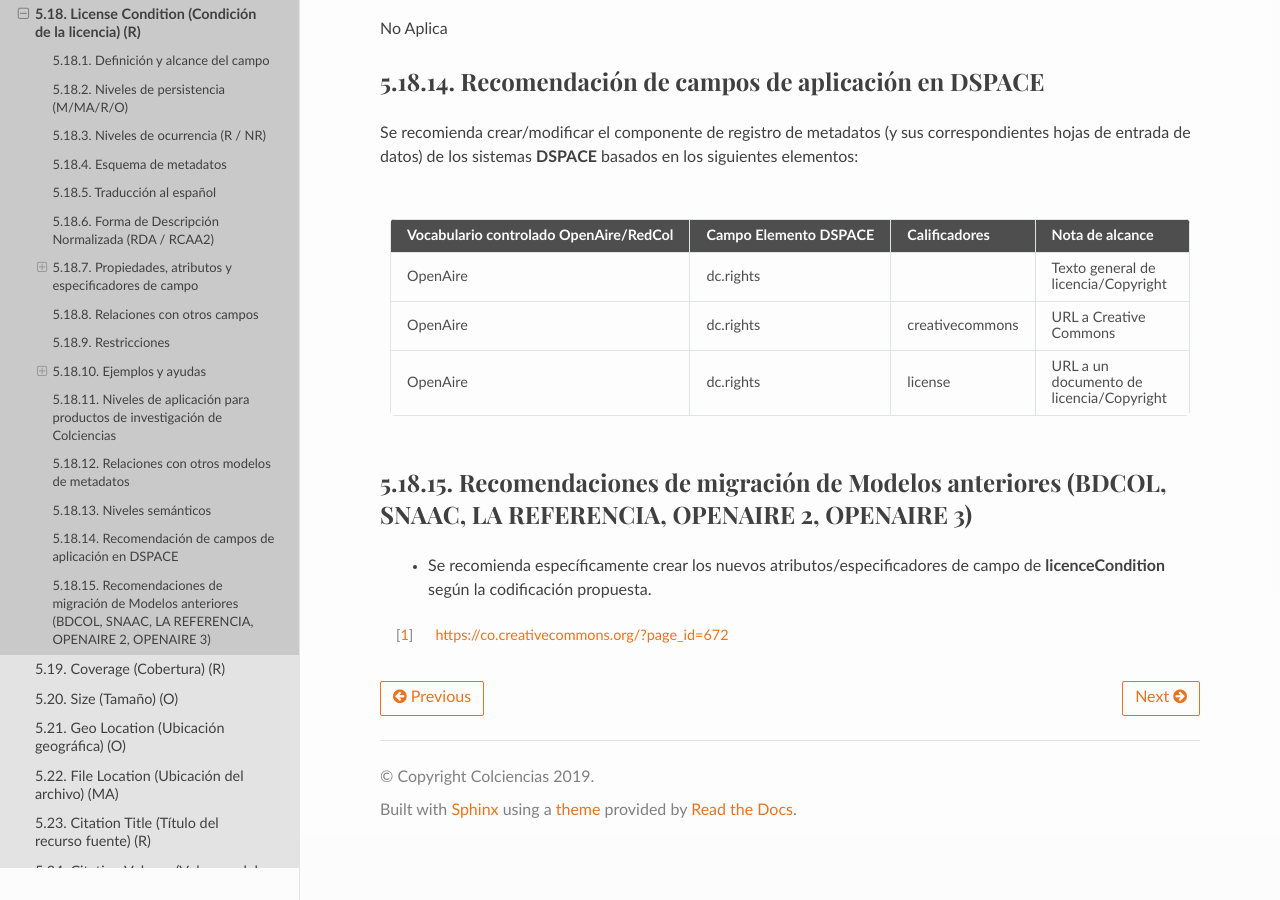
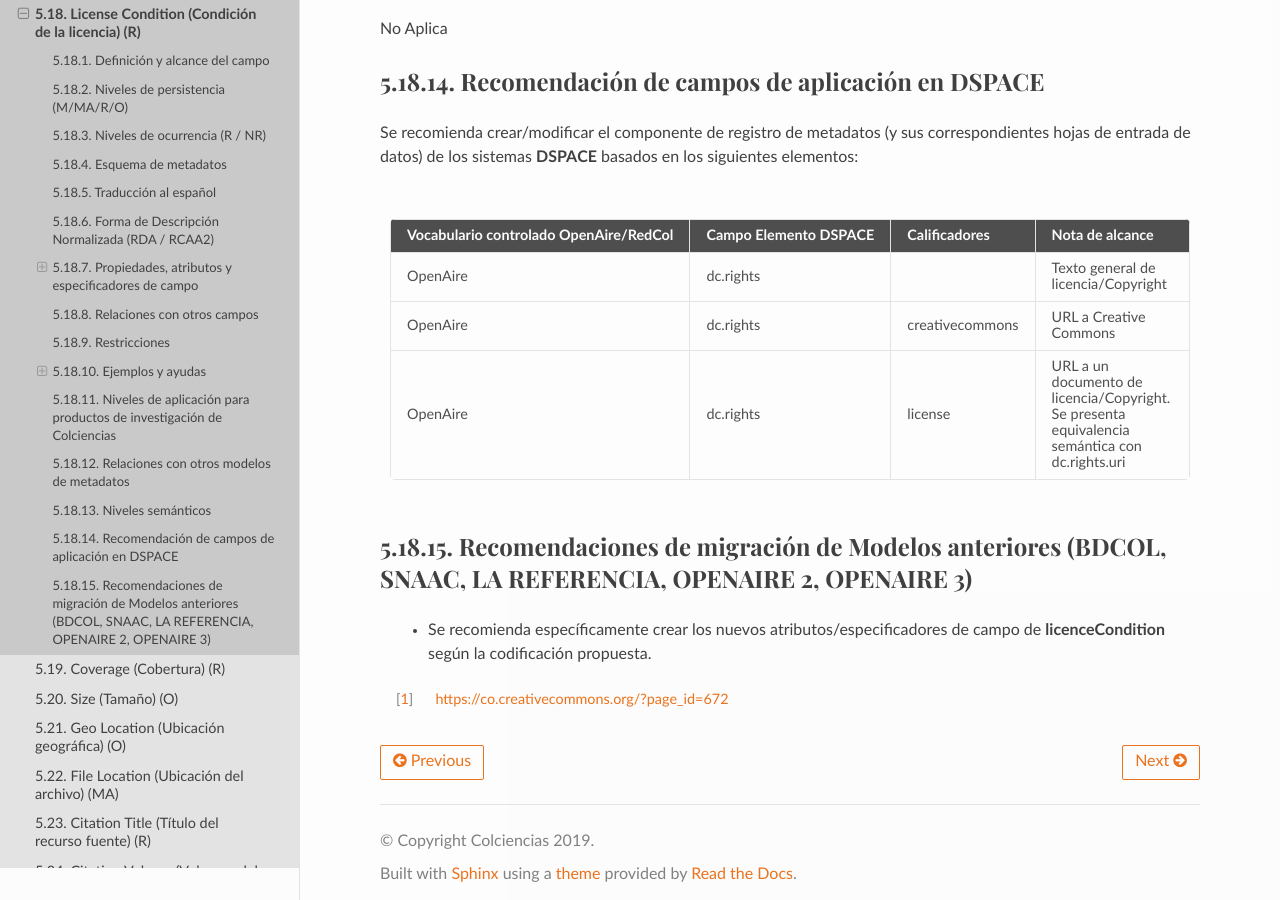
Before and after one commit to rcic/openaire4, a Sphinx documentation site: the page built from docs/field_licensecondition.rst, in a window 1280 px wide and 900 px high, scrolled down 3219 px. Built offline with Sphinx 7.4.7 and the Read the Docs theme 2.0.0, drawn with Linux system fonts in a browser that asks for light colours; some web fonts are replaced; a script that is not in the unit is left out.

Commit message:
Update field_licensecondition.rst

```diff
--- a/docs/field_licensecondition.rst
+++ b/docs/field_licensecondition.rst
@@ -146,7 +146,9 @@ Se recomienda crear/modificar el componente de registro de metadatos (y sus corr
 +----------------------------------------+-----------------------+-----------------+------------------------------------------+
 | OpenAire                               | dc.rights             | creativecommons | URL a Creative Commons                   |
 +----------------------------------------+-----------------------+-----------------+------------------------------------------+
-| OpenAire                               | dc.rights             | license         | URL a un documento de licencia/Copyright |
+| OpenAire                               | dc.rights             | license         | URL a un documento de licencia/Copyright.|
+|                                        |                       |                 | Se presenta equivalencia semántica con   |
+|                                        |                       |                 | dc.rights.uri                            |
 +----------------------------------------+-----------------------+-----------------+------------------------------------------+
 
 Recomendaciones de migración de Modelos anteriores (BDCOL, SNAAC, LA REFERENCIA, OPENAIRE 2, OPENAIRE 3)
```
